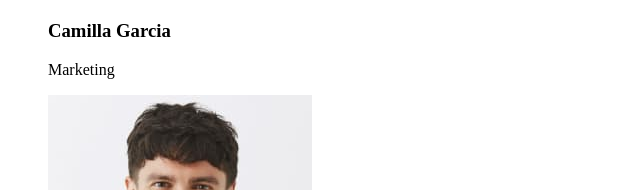
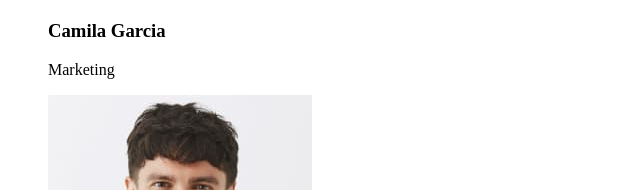
Before and after one commit to vetalorganik/goit-markup-hw-01, a plain HTML site: page index.html in a window 1280 px wide. Shown: the part 1638-1828 px from the top of the page, 0-640 px from the left. Drawn offline with Linux system fonts and the light colour scheme.

Commit message:
Fixed name of team member

```diff
--- a/index.html
+++ b/index.html
@@ -85,8 +85,8 @@
                     <p>Frontend Developer</p>
                 </li>
                 <li>
-                    <img src="./images/team/member-3.jpg" alt="Camilla Garcia" width="264" />
-                    <h3>Camilla Garcia</h3>
+                    <img src="./images/team/member-3.jpg" alt="Camila Garcia" width="264" />
+                    <h3>Camila Garcia</h3>
                     <p>Marketing</p>
                 </li>
                 <li>
```
